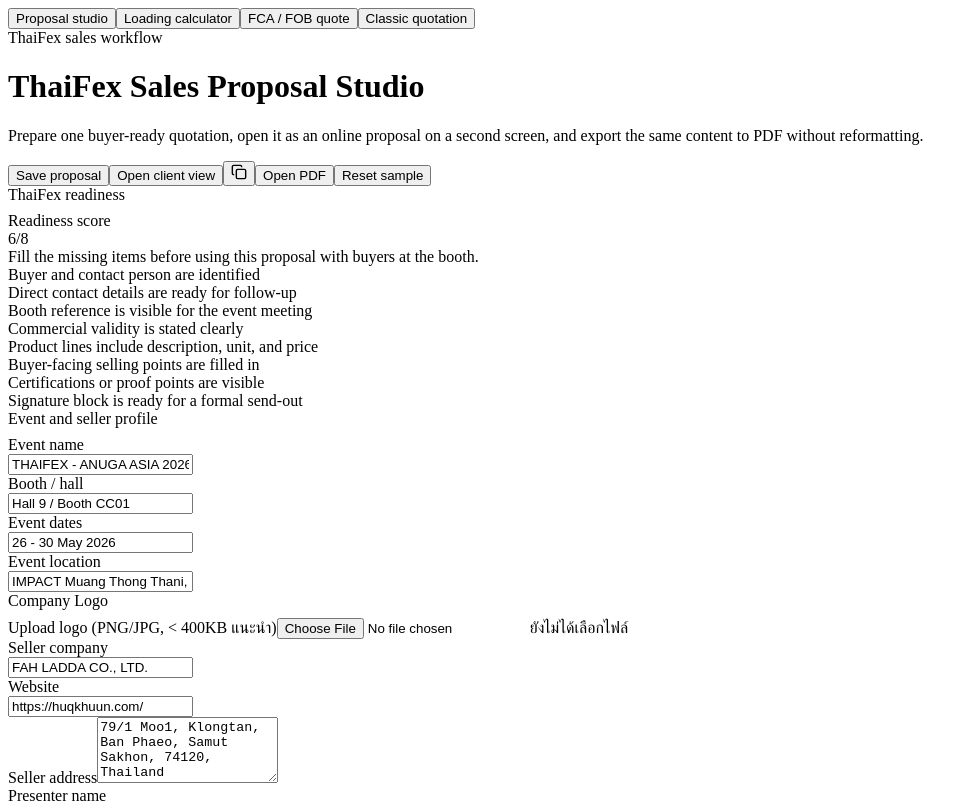
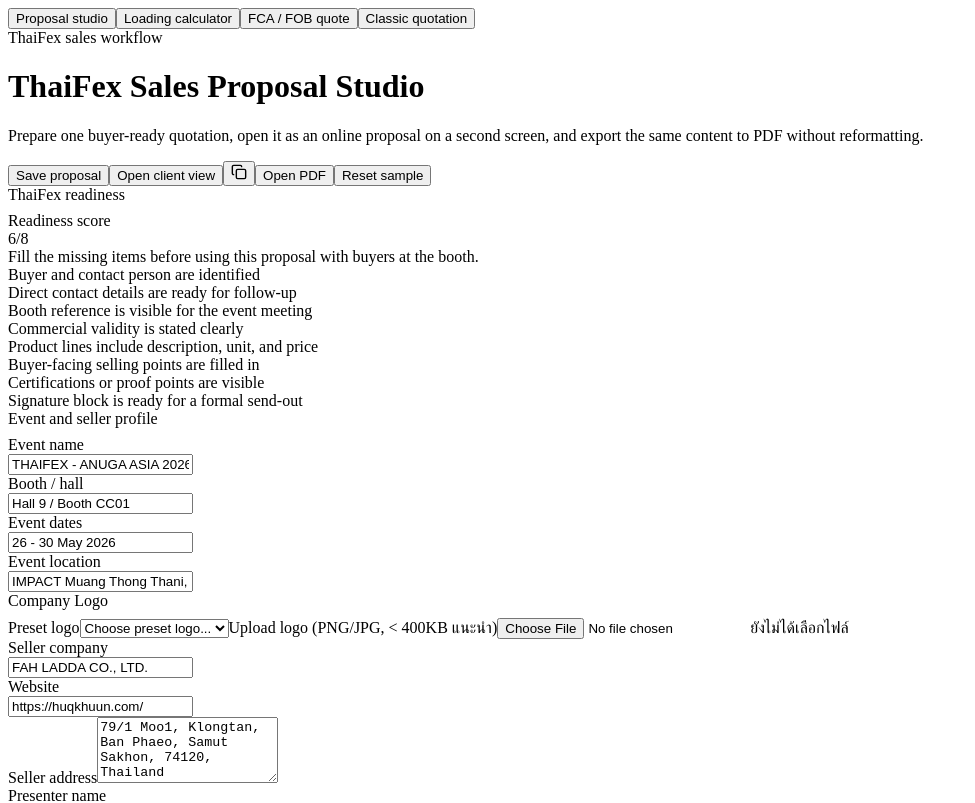
Before and after one commit to kryptonite-dev/Web-App-Export-Doc-Gen, a React (Vite) app: page / in a window 1280 px wide. Shown: the top 803 px of the page, without its empty margins (0-975 px from the left). Built offline with nearby package versions, Linux system fonts and the light colour scheme; the HTML template or start-up script is replaced by a standard one.

Commit message:
feat: add kin aroi logo preset

```diff
--- a/src/App.tsx
+++ b/src/App.tsx
@@ -12,6 +12,7 @@
 } from './components/ClassicQuotationPage';
 import { Card, Input, Label, Select, Textarea } from './components/ui';
 import {
+  COMPANY_LOGO_PRESETS,
   GOODS_DESCRIPTION_PRESETS,
   INCOTERMS_PRESETS,
   MIN_QTY_UNIT_PRESETS,
@@ -505,6 +506,21 @@
     }));
   };
 
+  const applyCompanyLogoPreset = (presetId: string) => {
+    const preset = COMPANY_LOGO_PRESETS.find((item) => item.id === presetId);
+    if (!preset) return;
+
+    setDoc((current) => ({
+      ...current,
+      logoDataUrl: preset.logoSrc,
+      seller: {
+        ...current.seller,
+        name: preset.sellerName,
+        address: preset.sellerAddress,
+      },
+    }));
+  };
+
   const updateMinOrder = (value: number, unit = doc.minOrderQty?.unit || 'CTN') => {
     setDoc((current) => ({
       ...current,
@@ -898,6 +914,14 @@
               widthPt={doc.logoWidthPt}
               onChange={(value) => updateDoc('logoDataUrl', value)}
               onWidthChange={(value) => updateDoc('logoWidthPt', value)}
+              presets={COMPANY_LOGO_PRESETS.map((preset) => ({
+                id: preset.id,
+                label: preset.label,
+              }))}
+              selectedPresetId={
+                COMPANY_LOGO_PRESETS.find((preset) => preset.logoSrc === doc.logoDataUrl)?.id
+              }
+              onSelectPreset={applyCompanyLogoPreset}
             />
 
             <div className="section-gap" />
--- a/src/components/ClassicQuotationPage.tsx
+++ b/src/components/ClassicQuotationPage.tsx
@@ -5,6 +5,7 @@
 import MiniPriceCalculator from './MiniPriceCalculator';
 import { fmt, todayISO } from '../utils';
 import {
+  COMPANY_LOGO_PRESETS,
   INCOTERMS_PRESETS,
   LINE_ITEM_UNIT_PRESETS,
   MIN_QTY_UNIT_PRESETS,
@@ -268,6 +269,18 @@
     setQuote((current) => ({ ...current, [key]: value }));
   };
 
+  const applyCompanyLogoPreset = (presetId: string) => {
+    const preset = COMPANY_LOGO_PRESETS.find((item) => item.id === presetId);
+    if (!preset) return;
+
+    setQuote((current) => ({
+      ...current,
+      logoDataUrl: preset.logoSrc,
+      sellerName: preset.sellerName,
+      sellerAddress: preset.sellerAddress,
+    }));
+  };
+
   useEffect(() => {
     localStorage.setItem(CLASSIC_QUOTATION_STORAGE_KEY, JSON.stringify(quote));
   }, [quote]);
@@ -431,6 +444,14 @@
               widthPt={quote.logoWidth}
               onChange={(value) => update('logoDataUrl', value)}
               onWidthChange={(value) => update('logoWidth', value)}
+              presets={COMPANY_LOGO_PRESETS.map((preset) => ({
+                id: preset.id,
+                label: preset.label,
+              }))}
+              selectedPresetId={
+                COMPANY_LOGO_PRESETS.find((preset) => preset.logoSrc === quote.logoDataUrl)?.id
+              }
+              onSelectPreset={applyCompanyLogoPreset}
             />
             <span className="muted">
               ถ้ายังไม่ upload ระบบจะใช้ HuqKhuun Gold Logo เป็น default ใน preview และ PDF
--- a/src/components/LogoUploader.tsx
+++ b/src/components/LogoUploader.tsx
@@ -1,11 +1,19 @@
 import React from 'react';
 import { Card, Input, Label } from './ui';
+
+type LogoPresetOption = {
+  id: string;
+  label: string;
+};
 
 type Props = {
   value?: string;
   widthPt?: number;
   onChange: (dataUrl?: string) => void;
   onWidthChange: (w: number) => void;
+  presets?: LogoPresetOption[];
+  selectedPresetId?: string;
+  onSelectPreset?: (presetId: string) => void;
 };
 
 function readAsDataUrl(file: File): Promise<string> {
@@ -17,10 +25,38 @@
   });
 }
 
-export default function LogoUploader({ value, widthPt, onChange, onWidthChange }: Props) {
+export default function LogoUploader({
+  value,
+  widthPt,
+  onChange,
+  onWidthChange,
+  presets,
+  selectedPresetId,
+  onSelectPreset,
+}: Props) {
   return (
     <Card title="Company Logo">
       <div className="grid" style={{ gap: 8 }}>
+        {presets?.length && onSelectPreset ? (
+          <>
+            <Label>Preset logo</Label>
+            <select
+              className="input"
+              value={selectedPresetId || ''}
+              onChange={(event) => {
+                if (!event.target.value) return;
+                onSelectPreset(event.target.value);
+              }}
+            >
+              <option value="">Choose preset logo...</option>
+              {presets.map((preset) => (
+                <option key={preset.id} value={preset.id}>
+                  {preset.label}
+                </option>
+              ))}
+            </select>
+          </>
+        ) : null}
         <Label>Upload logo (PNG/JPG, &lt; 400KB แนะนำ)</Label>
         <input
           className="input"
--- a/src/constants.ts
+++ b/src/constants.ts
@@ -30,6 +30,31 @@
 
 export const MIN_QTY_UNIT_PRESETS = UNIT_PRESETS_BASE;
 export const LINE_ITEM_UNIT_PRESETS = UNIT_PRESETS_BASE;
+
+export type CompanyLogoPreset = {
+  id: string;
+  label: string;
+  logoSrc: string;
+  sellerName: string;
+  sellerAddress: string;
+};
+
+export const COMPANY_LOGO_PRESETS: CompanyLogoPreset[] = [
+  {
+    id: 'huqkhuun',
+    label: 'Huq Khuun',
+    logoSrc: '/huqkhuun-gold-logo.png',
+    sellerName: 'FAH LADDA CO., LTD.',
+    sellerAddress: '79/1 Moo1, Klongtan, Ban Phaeo, Samut Sakhon, 74120, Thailand',
+  },
+  {
+    id: 'kin-aroi',
+    label: 'Kin Aroi',
+    logoSrc: '/kin-aroi-logo.png',
+    sellerName: 'GOLDERA LTD., PART.',
+    sellerAddress: '32 Moo2 Banpout, Mueang, Lampang, 52100, Thailand',
+  },
+];
 
 export type CartonPreset = {
   id: string;
```
Also changed, not shown: public/kin-aroi-logo.png (added).
